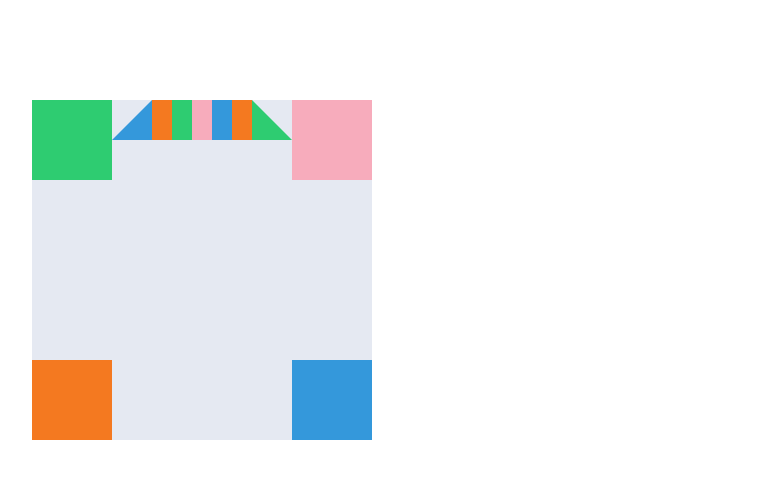
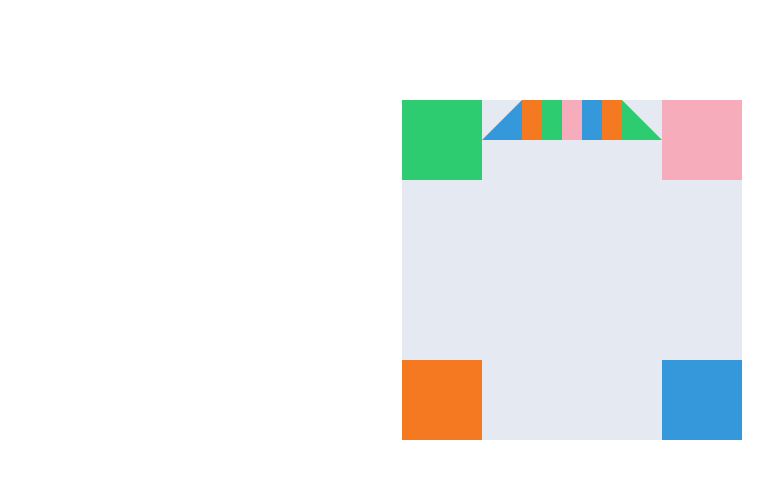
Before and after one commit to Cat-FE/Aeroplane-Chess, a website built with webpack: page index.html in a window 1280 px wide. Shown: the whole page, without its empty margins (68-841 px from the left). Built offline with nearby package versions, Linux system fonts and the light colour scheme.

Commit message:
modify something

```diff
--- a/src/Game/lib/block.js
+++ b/src/Game/lib/block.js
@@ -15,16 +15,16 @@ let _Block_default = {
 }
 
 export default class Block {
-	constructor(option, chessboard) {
+	constructor(option, wrapper) {
 		Object.assign(this, _Block_default, option)
-		this.chessboard = chessboard
+		this.wrapper = wrapper
 		this.createBlock()
 	}
 	//  生成地图块
 	createBlock() {
 		this.elem = document.createElement('DIV')
 		this.elem.className = `block ${this.type} ${this.shape} ${this.color}`
-		let unit = this.chessboard.unit
+		let unit = this.wrapper.unit
 		this.elem.style.cssText = `
 			left: ${this.x * unit}px;
 			top: ${this.y * unit}px;
@@ -32,6 +32,6 @@ export default class Block {
 			height: ${this.height * unit}px;
 			border-width: ${this.width * unit}px;
 		`
-		this.chessboard.elem.appendChild(this.elem)
+		this.wrapper.elem.appendChild(this.elem)
 	}
 }
--- a/src/Game/styles/chessboard.scss
+++ b/src/Game/styles/chessboard.scss
@@ -6,4 +6,5 @@
 .chessboard {
 	position: relative;
 	background-color: $bg-color;
+	margin: 0 auto;
 }
```
